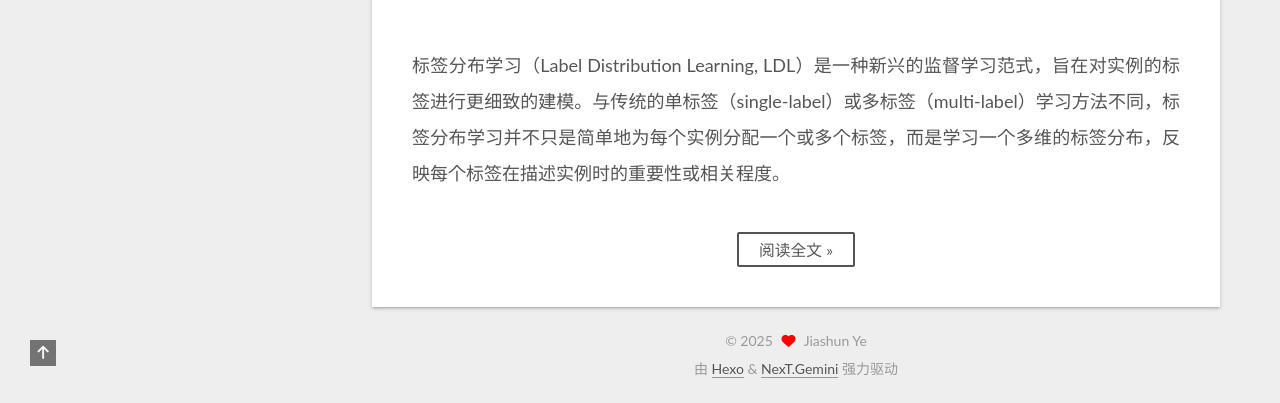
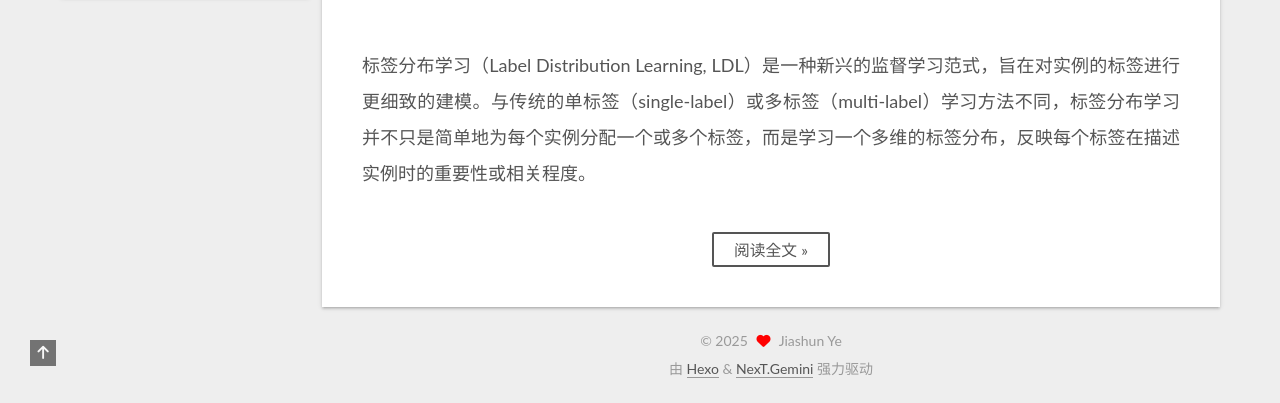
Before and after one commit to jiashun-ye/jiashun-ye.github.io, a plain HTML site: page index.html in a window 1280 px wide. Shown: the part 534-937 px from the top of the page. Drawn offline with nearby package versions, Linux system fonts and the light colour scheme.

Commit message:
Site updated: 2025-03-07 14:05:48

```diff
--- a/css/main.css
+++ b/css/main.css
@@ -1224,7 +1224,7 @@ pre code {
     vertical-align: middle;
   }
   .links-of-author a::before {
-    background: #fff;
+    background: #ff7e01;
     display: inline-block;
     margin-right: 3px;
     transform: translateY(-2px);
@@ -2418,7 +2418,7 @@ header.header {
 .main-inner {
   border-radius: initial;
   box-sizing: border-box;
-  width: calc(100% - 312px);
+  width: calc(100% - 262px);
 }
 @media (max-width: 991px) {
   .main-inner {
@@ -2427,7 +2427,7 @@ header.header {
   }
 }
 .footer-inner {
-  padding-left: 312px;
+  padding-left: 262px;
 }
 @media (max-width: 991px) {
   .footer-inner {
@@ -2437,7 +2437,7 @@ header.header {
   }
 }
 .column {
-  width: 300px;
+  width: 250px;
 }
 @media (max-width: 991px) {
   .column {
--- a/index.html
+++ b/index.html
@@ -17,7 +17,7 @@
 <link rel="stylesheet" href="https://cdnjs.cloudflare.com/ajax/libs/font-awesome/6.7.2/css/all.min.css" integrity="sha256-dABdfBfUoC8vJUBOwGVdm8L9qlMWaHTIfXt+7GnZCIo=" crossorigin="anonymous">
   <link rel="stylesheet" href="https://cdnjs.cloudflare.com/ajax/libs/animate.css/3.1.1/animate.min.css" integrity="sha256-PR7ttpcvz8qrF57fur/yAx1qXMFJeJFiA6pSzWi0OIE=" crossorigin="anonymous">
 
-<script class="next-config" data-name="main" type="application/json">{"hostname":"jiashun-ye.github.io","root":"/","images":"/images","scheme":"Gemini","darkmode":false,"version":"8.22.0","exturl":false,"sidebar":{"position":"left","width_expanded":500,"width_dual_column":300,"display":"hide","padding":18,"offset":12},"hljswrap":true,"copycode":{"enable":false,"style":null},"fold":{"enable":false,"height":500},"bookmark":{"enable":false,"color":"#222","save":"auto"},"mediumzoom":false,"lazyload":false,"pangu":false,"comments":{"style":"tabs","active":null,"storage":true,"lazyload":false,"nav":null},"stickytabs":false,"motion":{"enable":true,"async":false,"transition":{"menu_item":"fadeInDown","post_block":"fadeIn","post_header":"fadeInDown","post_body":"fadeInDown","coll_header":"fadeInLeft","sidebar":"fadeInUp"}},"i18n":{"placeholder":"搜索...","empty":"没有找到任何搜索结果：${query}","hits_time":"找到 ${hits} 个搜索结果（用时 ${time} 毫秒）","hits":"找到 ${hits} 个搜索结果"}}</script><script src="/js/config.js"></script>
+<script class="next-config" data-name="main" type="application/json">{"hostname":"jiashun-ye.github.io","root":"/","images":"/images","scheme":"Gemini","darkmode":false,"version":"8.22.0","exturl":false,"sidebar":{"position":"left","width_expanded":500,"width_dual_column":250,"display":"hide","padding":18,"offset":12},"hljswrap":true,"copycode":{"enable":false,"style":null},"fold":{"enable":false,"height":500},"bookmark":{"enable":false,"color":"#222","save":"auto"},"mediumzoom":false,"lazyload":false,"pangu":false,"comments":{"style":"tabs","active":null,"storage":true,"lazyload":false,"nav":null},"stickytabs":false,"motion":{"enable":true,"async":false,"transition":{"menu_item":"fadeInDown","post_block":"fadeIn","post_header":"fadeInDown","post_body":"fadeInDown","coll_header":"fadeInLeft","sidebar":"fadeInUp"}},"i18n":{"placeholder":"搜索...","empty":"没有找到任何搜索结果：${query}","hits_time":"找到 ${hits} 个搜索结果（用时 ${time} 毫秒）","hits":"找到 ${hits} 个搜索结果"}}</script><script src="/js/config.js"></script>
 
     <meta name="description" content="聚焦机器学习、模式识别与计算机视觉的数学建模与算法实现。研究兴趣涵盖统计学习理论、高维模式分析、基于物理启发的计算视觉模型，及基于高性能计算的分布式优化方法。">
 <meta property="og:type" content="website">
```
Also changed, not shown: 2025/03/07/标签分布学习/index.html (+1 -1 lines), 2025/03/07/贝叶斯学习/index.html (+1 -1 lines), archives/2025/03/index.html (+1 -1 lines), archives/2025/index.html (+1 -1 lines), archives/index.html (+1 -1 lines), tags/LDL/index.html (+1 -1 lines), tags/杂谈/index.html (+1 -1 lines).
